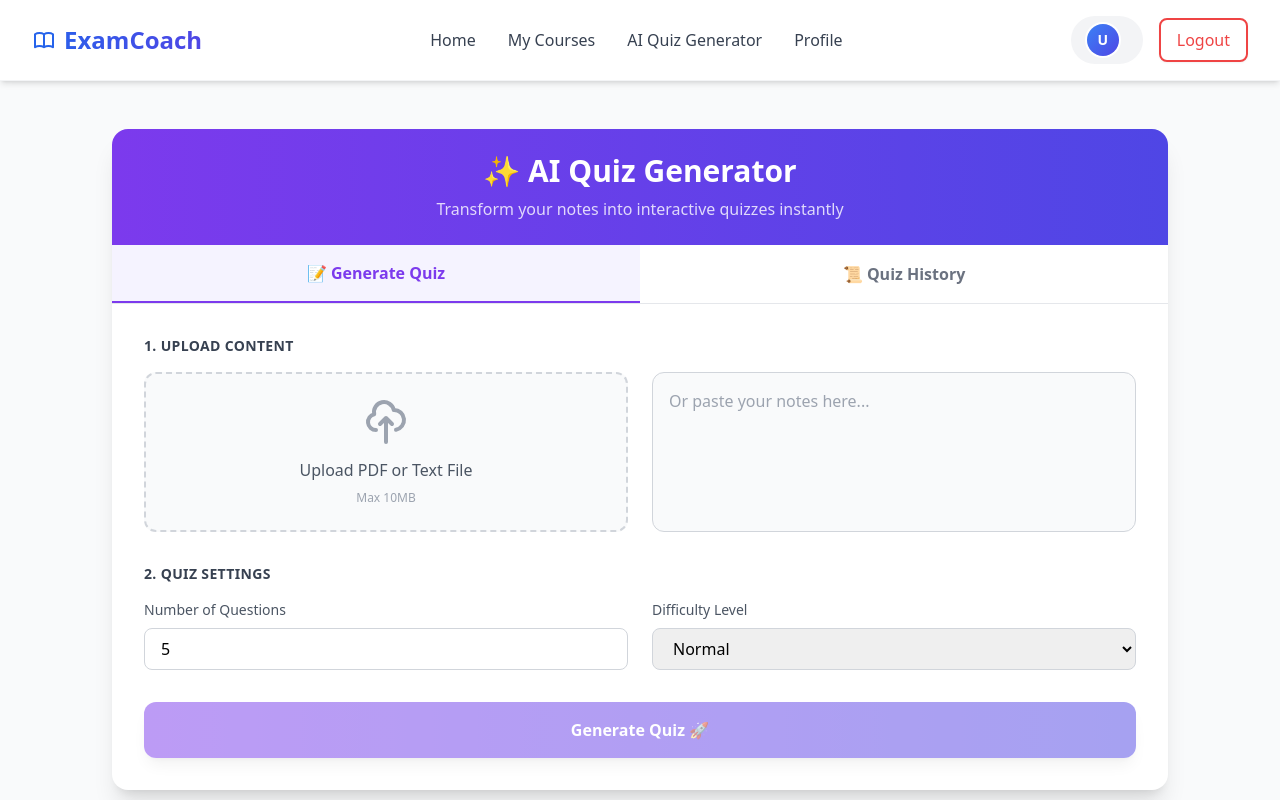
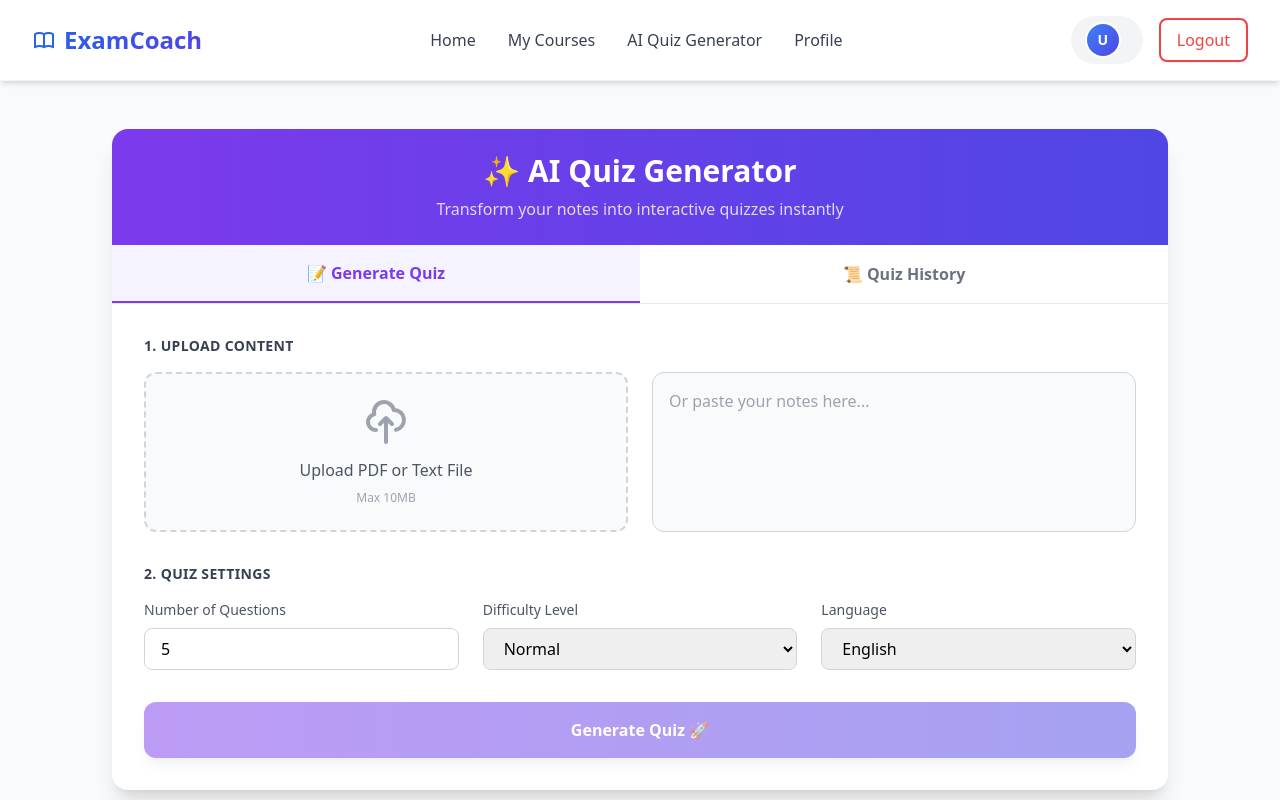
Before and after one commit to DasunShanaka01/ExamCoach, a React (Vite) app in the folder Frontend/: page /student/quiz-generator in a window 1280 px wide. Shown: the top 800 px of the page. Built offline with nearby package versions, Linux system fonts and the light colour scheme; the HTML template or start-up script is replaced by a standard one.

Commit message:
feat: implement Sinhala quiz generation

```diff
--- a/Frontend/src/pages/AIQuizGenerator.jsx
+++ b/Frontend/src/pages/AIQuizGenerator.jsx
@@ -25,6 +25,7 @@
     const [file, setFile] = useState(null);
     const [numQuestions, setNumQuestions] = useState(5);
     const [difficulty, setDifficulty] = useState('Normal');
+    const [language, setLanguage] = useState('English'); // New Language State
 
     // Quiz State
     const [quizData, setQuizData] = useState([]);
@@ -82,6 +83,7 @@
         if (textInput) formData.append('textInput', textInput);
         formData.append('numQuestions', numQuestions);
         formData.append('difficulty', difficulty);
+        formData.append('language', language); // Send Language to Backend
 
         try {
             const token = localStorage.getItem('token');
@@ -273,7 +275,7 @@
                                                     <label className="block text-sm font-semibold text-gray-700 uppercase tracking-wide">
                                                         2. Quiz Settings
                                                     </label>
-                                                    <div className="grid grid-cols-1 md:grid-cols-2 gap-6">
+                                                    <div className="grid grid-cols-1 md:grid-cols-3 gap-6">
                                                         <div>
                                                             <label className="block text-sm text-gray-600 mb-2">Number of Questions</label>
                                                             <input
@@ -296,6 +298,17 @@
                                                                 <option value="Normal">Normal</option>
                                                                 <option value="Hard">Hard</option>
                                                                 <option value="Expert">Expert</option>
+                                                            </select>
+                                                        </div>
+                                                        <div>
+                                                            <label className="block text-sm text-gray-600 mb-2">Language</label>
+                                                            <select
+                                                                value={language}
+                                                                onChange={(e) => setLanguage(e.target.value)}
+                                                                className="w-full px-4 py-2 border border-gray-300 rounded-lg focus:ring-2 focus:ring-violet-500 focus:border-transparent"
+                                                            >
+                                                                <option value="English">English</option>
+                                                                <option value="Sinhala">Sinhala (සිංහල)</option>
                                                             </select>
                                                         </div>
                                                     </div>
```
Also changed, not shown: 1 other file (tests, documents, lock files or other folders). Lines whose indentation alone changed are shown as unchanged.
